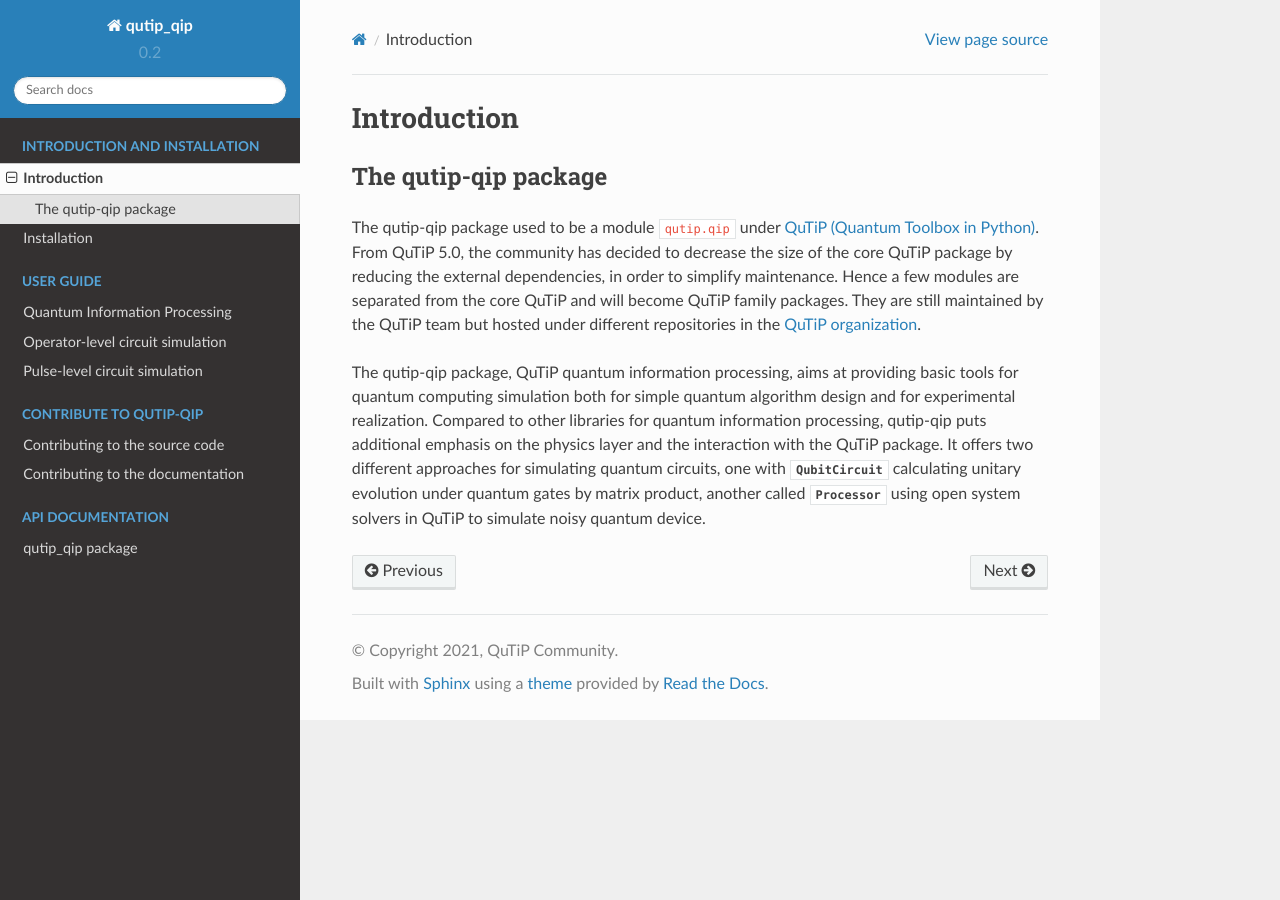
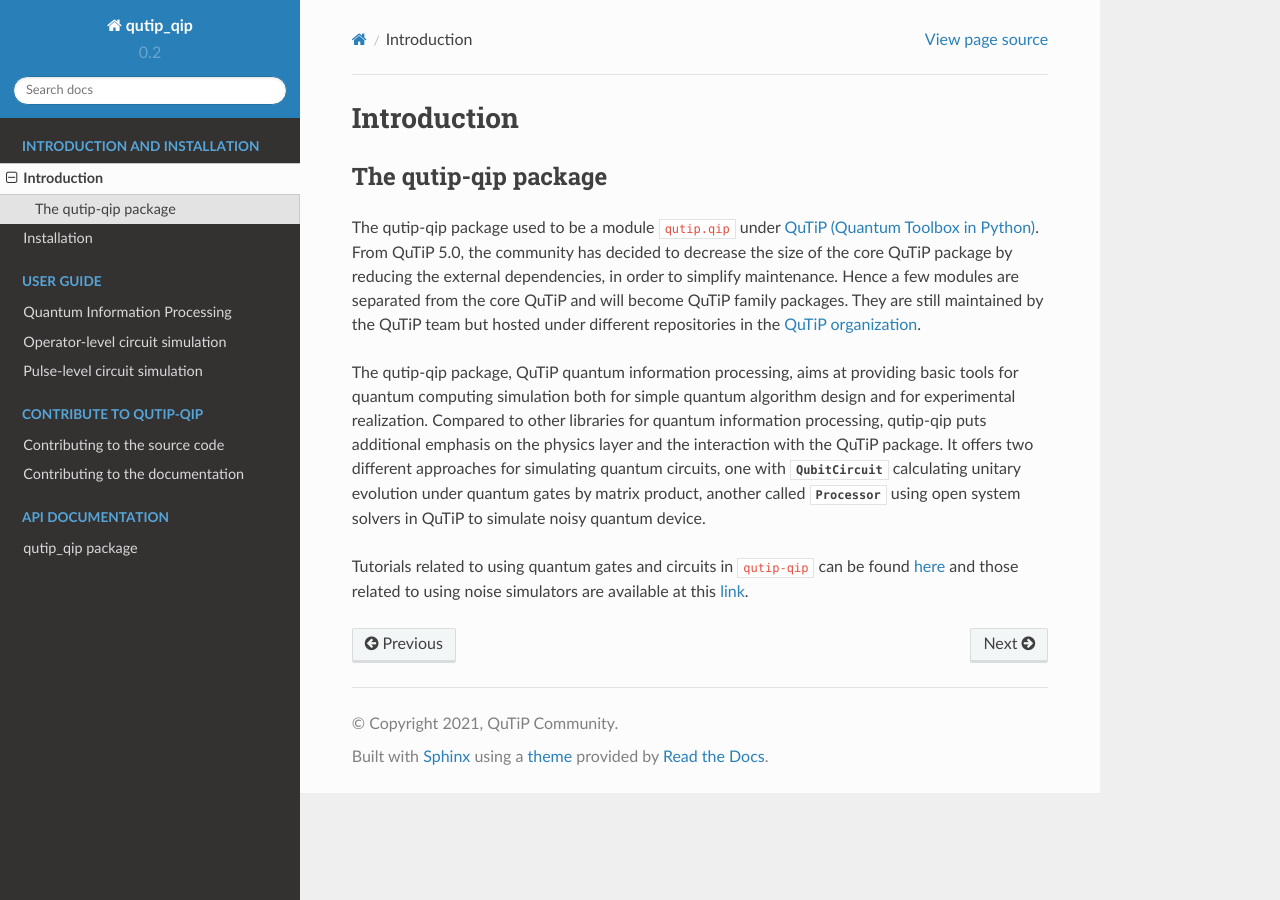
Before and after one commit to qutip/qutip-qip, a Sphinx documentation site: the page built from doc/source/introduction.rst, in a window 1280 px wide. Built offline with Sphinx 7.4.7 and the Read the Docs theme 2.0.0, drawn with Linux system fonts in a browser that asks for light colours.

Commit message:
Update introduction.rst

```diff
--- a/doc/source/introduction.rst
+++ b/doc/source/introduction.rst
@@ -15,3 +15,5 @@ They are still maintained by the QuTiP team but hosted under different repositor
 The qutip-qip package, QuTiP quantum information processing, aims at providing basic tools for quantum computing simulation both for simple quantum algorithm design and for experimental realization.
 Compared to other libraries for quantum information processing, qutip-qip puts additional emphasis on the physics layer and the interaction with the QuTiP package.
 It offers two different approaches for simulating quantum circuits, one with :class:`.QubitCircuit` calculating unitary evolution under quantum gates by matrix product, another called :class:`.Processor` using open system solvers in QuTiP to simulate noisy quantum device.
+
+Tutorials related to using quantum gates and circuits in ``qutip-qip`` can be found `here <https://qutip.org/tutorials#quantum-information-processing>`_ and those related to using noise simulators are available at this `link <https://qutip.org/tutorials#nisq>`_.
```
